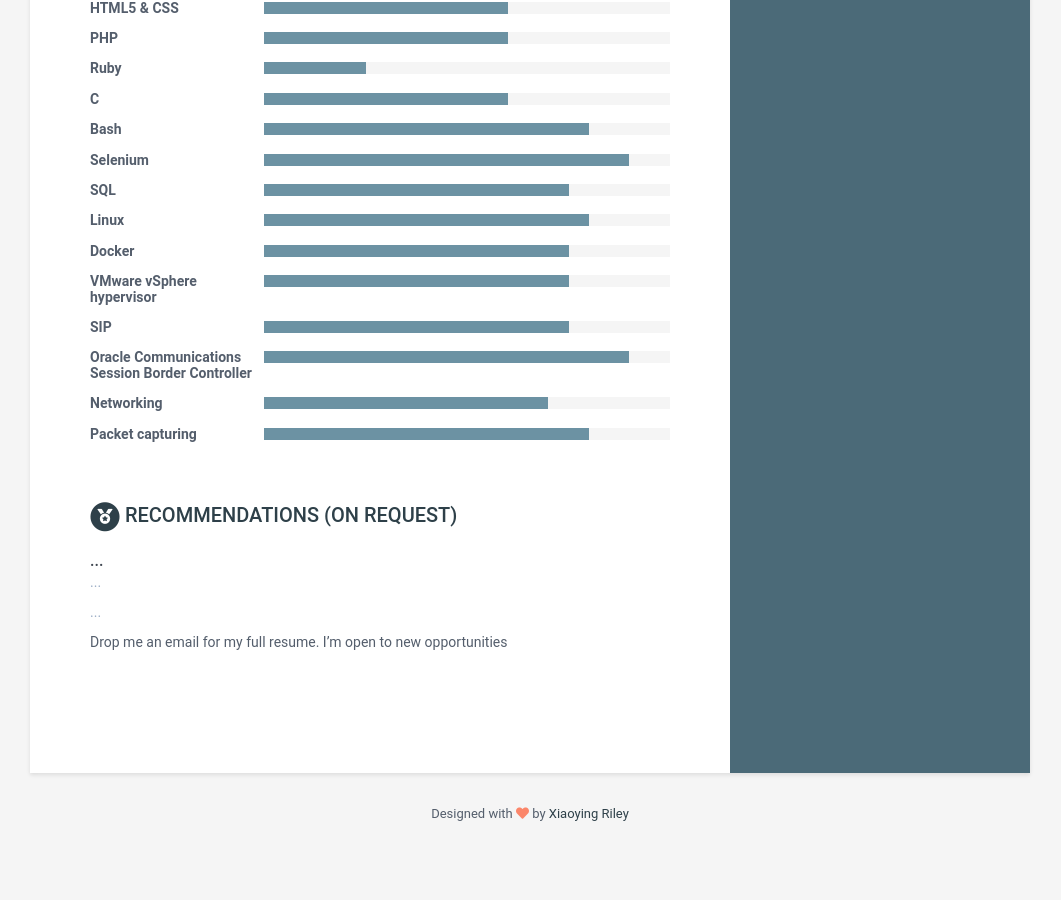
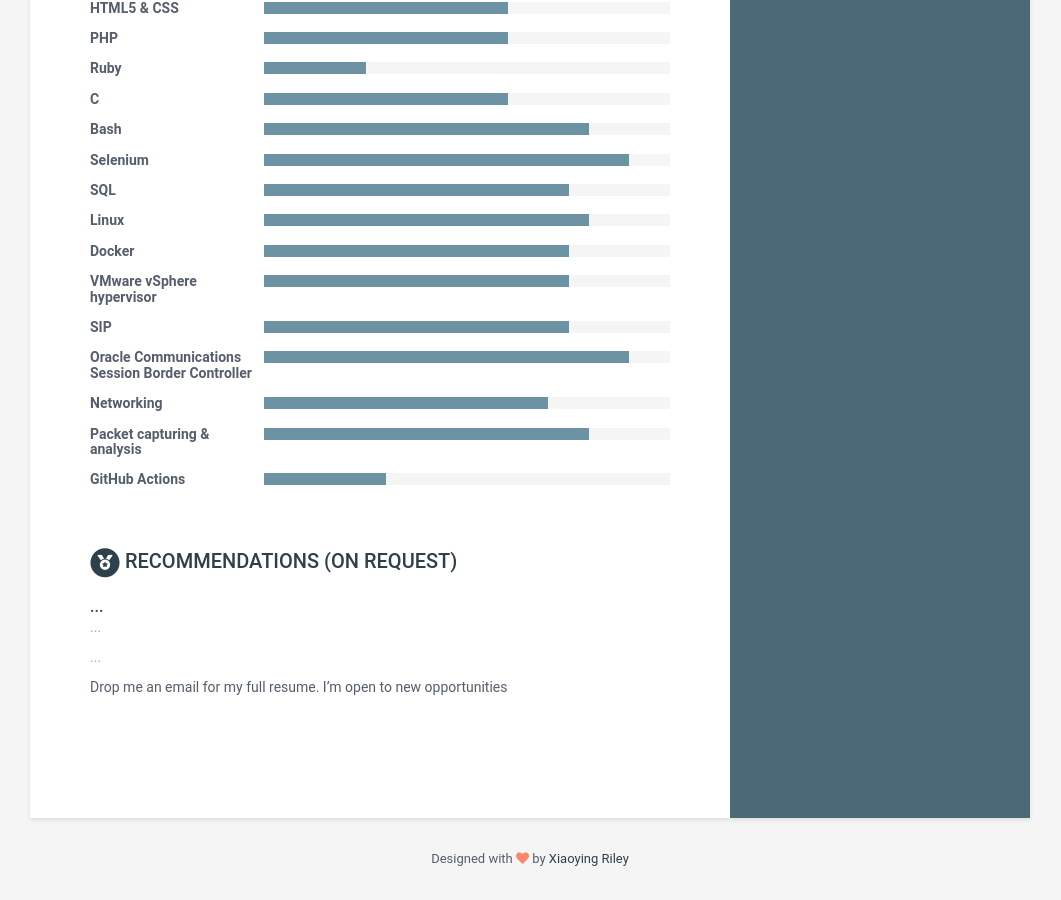
Before and after one commit to p4irin/resume, a Jekyll site: the page built from index.html, in a window 1280 px wide and 900 px high, scrolled down 4003 px. Shown: the whole window, without its empty margins (110-1171 px from the left). Built offline with Jekyll 4.4.1, drawn with Linux system fonts in a browser that asks for light colours; before the commit the page ends 4857 px from its top, so only the background shows below that.

Commit message:
Update skills & proficiency

```diff
--- a/_data/data.yml
+++ b/_data/data.yml
@@ -441,8 +441,11 @@ skills:
       - name: Networking
         level: 70%
 
-      - name: Packet capturing
+      - name: Packet capturing & analysis
         level: 80%
+
+      - name: GitHub Actions
+        level: 30%
 
 recommendations:
     title: Recommendations (on request)
```
